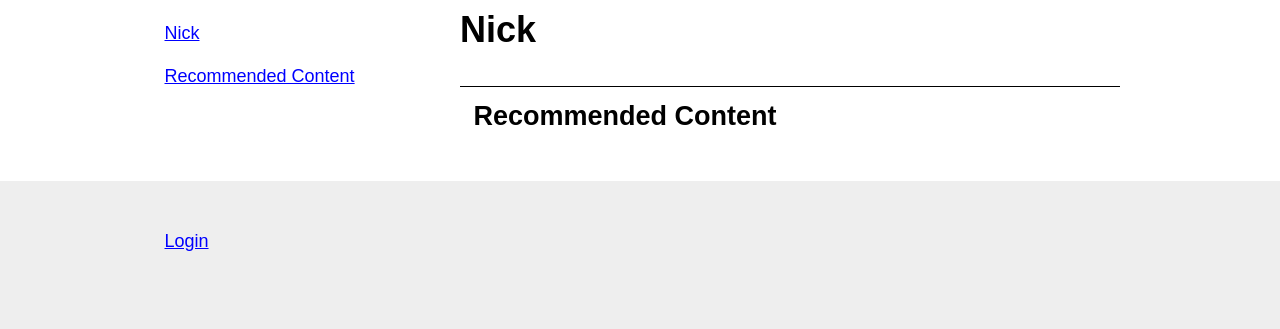
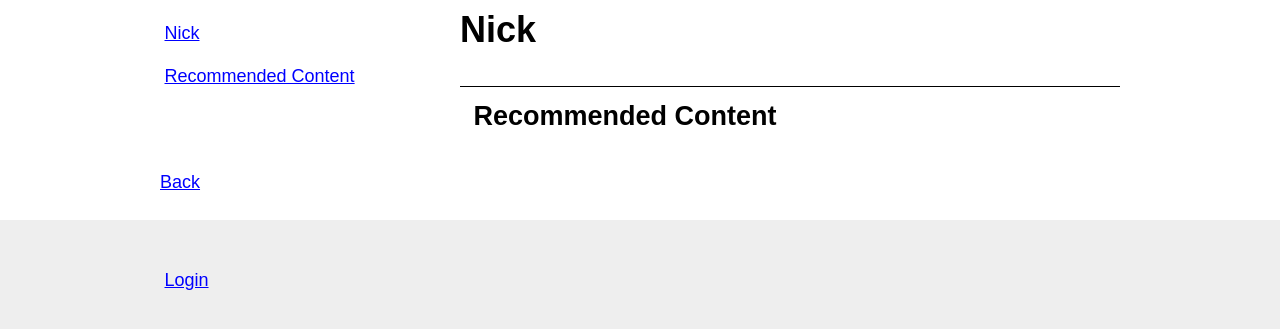
Before and after one commit to nickdotreid/take-on-transplant, a Django app: page /stories/4/ in a window 1280 px wide. Shown: the part 45-374 px from the top of the page. Run offline with Django 3.2, Linux system fonts and the light colour scheme; data comes from the database, SQL or seed files in the repository; data that the repository does not hold is empty; style sheets or scripts are compiled from the project's sources; parts of the project's set-up code (start-up, migrations or seed data) failed here and were passed over; some libraries are stand-ins or nearby versions.

Commit message:
Add back link to all content pages

```diff
--- a/server/website/templates/content-page.html
+++ b/server/website/templates/content-page.html
@@ -35,6 +35,9 @@
         </div>
         {% endif %}
     </div>
+    {% if back_link %}
+    <a class="fixed-back" href="{{back_link}}">Back</a>
+    {% endif %}
 </article>
 
 {% endblock %}
--- a/server/website/views.py
+++ b/server/website/views.py
@@ -360,6 +360,12 @@ class ContentPageView(BaseWebsiteView):
             link.replace_with(link_replacement)
         return str(soup)
 
+    def get_context_data(self, **kwargs):
+        context = super().get_context_data(**kwargs)
+        if 'HTTP_REFERER' in self.request.META:
+            context['back_link'] = self.request.META['HTTP_REFERER']
+        return context
+
 class PatientStoryView(ContentPageView):
 
     def render_patient_story(self, patient_story):
```
